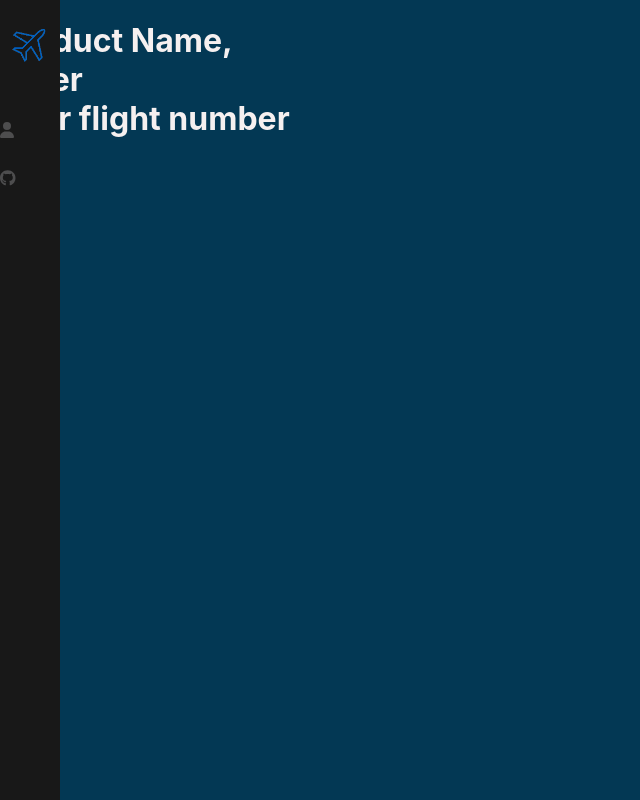
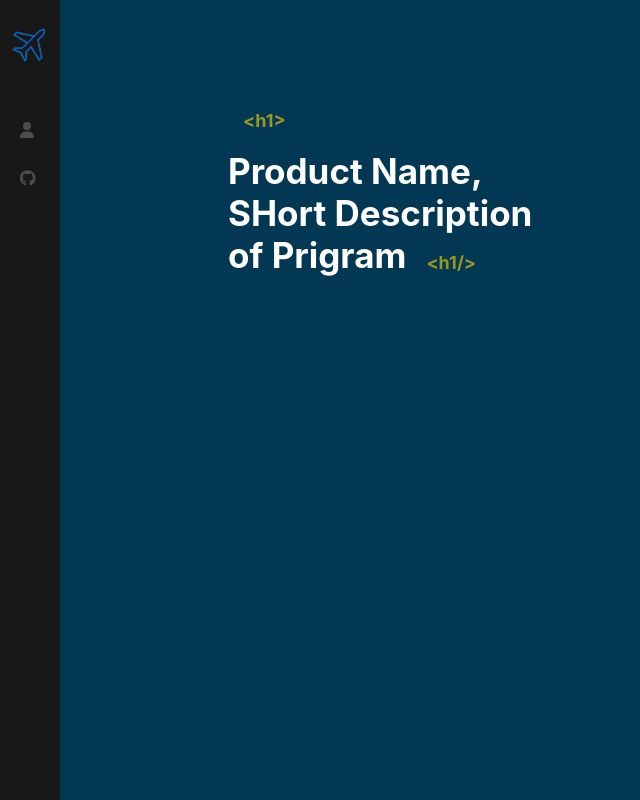
Before and after one commit to lucasman223/tamu23, a React (Create React App) app in the folder frontend/: page / in a window 1280 px wide. Shown: the whole page, without its empty margins (0-640 px from the left). Built offline with nearby package versions, Linux system fonts and the light colour scheme.

Commit message:
added animation

```diff
--- a/frontend/package.json
+++ b/frontend/package.json
@@ -7,6 +7,7 @@
     "@fortawesome/free-brands-svg-icons": "^6.2.1",
     "@fortawesome/free-solid-svg-icons": "^6.2.1",
     "@fortawesome/react-fontawesome": "^0.2.0",
+    "@react-spring/web": "^9.6.1",
     "@testing-library/jest-dom": "^5.16.5",
     "@testing-library/react": "^13.4.0",
     "@testing-library/user-event": "^13.5.0",
--- a/frontend/src/components/Home/index.js
+++ b/frontend/src/components/Home/index.js
@@ -1,15 +1,34 @@
-import './index.scss'
-import Sidebar from '../Sidebar'
+import './index.scss';
+import Sidebar from '../Sidebar';
 import { Outlet } from 'react-router-dom'
+import Layout from '../Layout';
+
+import { useSpring, animated } from '@react-spring/web'
 
 const Home = () => {
+    const springs = useSpring({
+        from: { x: 0 },
+        to: { x: 100 },
+      })
+
     return (
-        <><Sidebar /><div className='container home-page'>
+
+
+            <><Layout /><div className='container home-page'>
             <div className='text-zone'>
-                <h1>Product Name, <br /> Enter <br /> your flight number
-                </h1>
+            <animated.div
+            style={{
+              width: 250,
+              height: 500,
+              borderRadius: 8,
+              ...springs,
+            }}
+          ><h1>Product Name, SHort Description of Prigram
+                </h1></animated.div>
             </div>
-        </div></>
+
+        </div>
+        </>
     )
 }
 
--- a/frontend/src/components/Home/index.scss
+++ b/frontend/src/components/Home/index.scss
@@ -1,24 +1,44 @@
-.page {
-    width: 100%;
-    height: 100%;
-    position: absolute;
+.home-page {
+
+    .text-zone{
+        position: absolute;
+        left: 10%;
+        top: 50%;
+        transform: translateY(-50%);
+        width: 40%;
+        animation: fadeIn 1s 2s backwards;
+
+        h1 {
+        color: #fff;
+        font-size: 35px;
+        width: 320px;
+        margin: 0;
+        animation: fadeIn 1s 2s backwards;
+
+        &::before{
+            content: '<h1>';
+            color: #ffd700;
+            font-size: 18px;
+            position: absolute;
+            margin-top: -40px;
+            left: 15px;
+            opacity: 0.6;
+            animation: fadeIn 1s 2s backwards;
+
+        }
+
+        &::after{
+            content: '<h1/>';
+            color: #ffd700;
+            font-size: 18px;
+            position: absolute;
+            margin-top: 18px;
+            margin-left: 20px;
+            animation: fadeIn 1s 4s backwards;
+
+            opacity: 0.6;
+
+        }
+    }
 }
-
-.top-tags{
-    bottom: auto;
-    top: 35px;
 }
-
-.tags {
-    color: #ffd700;
-    opacity: .6;
-    position: absolute;
-    bottom: 0;
-    left: 120px;
-    font-size: 18px;
-}
-
-.bottom-tag-html {
-    margin-right: -20px;
-
-}
--- a/frontend/src/components/Layout/index.scss
+++ b/frontend/src/components/Layout/index.scss
@@ -0,0 +1,24 @@
+.page {
+    width: 100%;
+    height: 100%;
+    position: absolute;
+}
+
+.top-tags{
+    bottom: auto;
+    top: 35px;
+}
+
+.tags {
+    color: #ffd700;
+    opacity: .6;
+    position: absolute;
+    bottom: 0;
+    left: 120px;
+    font-size: 18px;
+}
+
+.bottom-tag-html {
+    margin-right: -20px;
+
+}
--- a/frontend/src/components/Sidebar/index.scss
+++ b/frontend/src/components/Sidebar/index.scss
@@ -23,7 +23,7 @@
     .About {
         display: block;
         padding: 20px 0px 0px 0px;
-        margin: 8px 0px 0px 0px;
+        margin: 8px 0px 0px 20px;
         float:left;
         width: 60px;
         height: auto;
```
Also changed, not shown: 1 other file (tests, documents, lock files or other folders).
